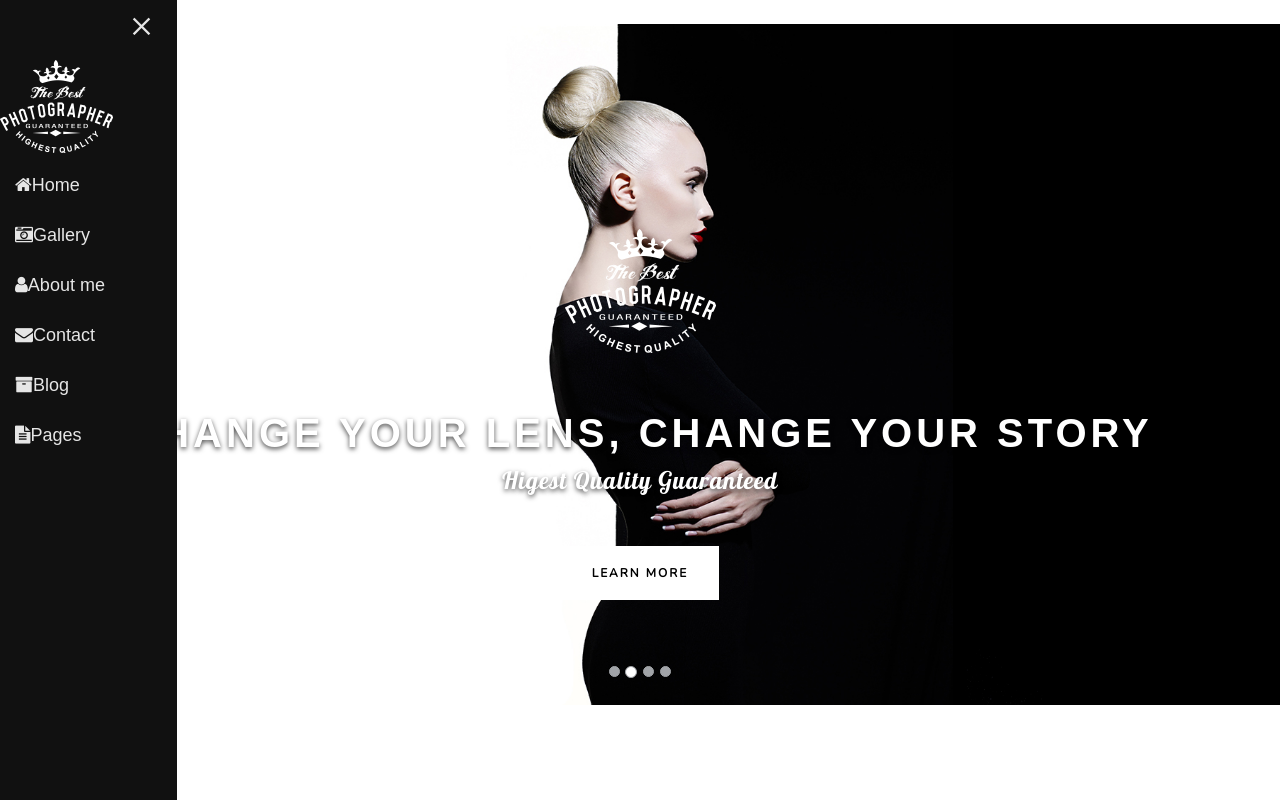
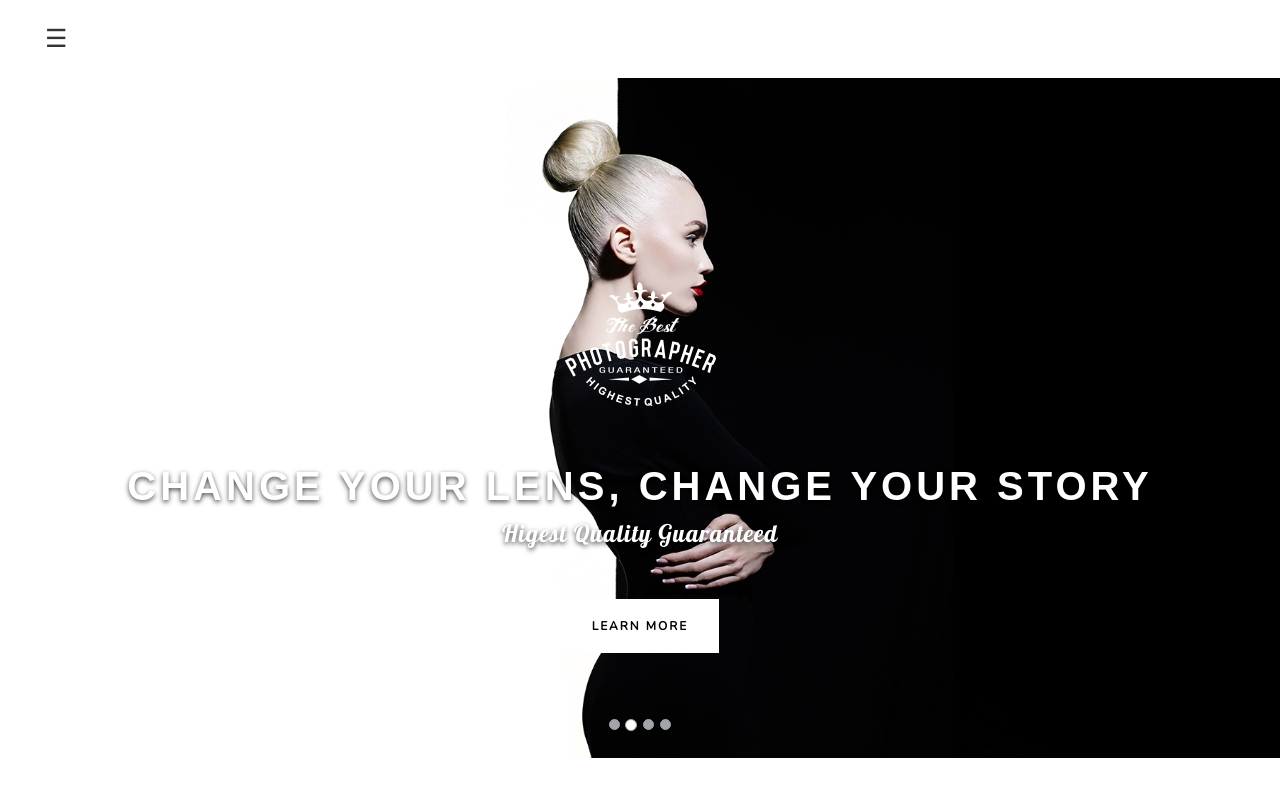
Before and after one commit to heydaralekber/Best-Photography-Animate-, a plain HTML site: page Photography/index.html in a window 1280 px wide. Shown: the top 802 px of the page. Drawn offline with nearby package versions, Linux system fonts and the light colour scheme.

Commit message:
edit HTML file

```diff
--- a/Photography/index.html
+++ b/Photography/index.html
@@ -5,6 +5,8 @@
     <meta http-equiv="X-UA-Compatible" content="IE=edge">
     <meta name="viewport" content="width=device-width, initial-scale=1">
     <title>Best Photography</title>
+     <script src="js/jquery.js"></script>
+      <script src="js/preloader.js"></script>
     <link href="https://fonts.googleapis.com/css?family=Raleway" rel="stylesheet">
     <link href="https://fonts.googleapis.com/css?family=Lobster" rel="stylesheet">
     <link href="https://cdn.rawgit.com/michalsnik/aos/2.1.1/dist/aos.css" rel="stylesheet">
@@ -18,25 +20,39 @@
     <link href="css/style.css" rel="stylesheet">
    <body>
 
+  <section id="ud_preloader">
+    <div id="ud_dots">
+      <div class="ud_dot" style="animation-name: ud_preloader_1;"></div>
+      <div class="ud_dot" style="animation-name: ud_preloader_2;"></div>
+      <div class="ud_dot" style="animation-name: ud_preloader_3;"></div>
+      <div class="ud_dot" style="animation-name: ud_preloader_4;"></div>
+    </div>
+    <div id="ud_bg_left" class="ud_pre_half"></div>
+    <div id="ud_bg_right" class="ud_pre_half"></div>
+  </section>
 
-<div id="mySidenav" class="sidenav" style="width: 177px;">
-<div class="logo_wrapper">
+
+
+
+<div id="mySidenav" class="sidenav">
+  <div class="logo_wrapper" style="margin-left: 16%;">
           <a href="index.html" class="logo">
             <img src="images/logo.png" alt="" class="img-responsive">
           </a>
         </div>
   <a href="javascript:void(0)" class="closebtn" onclick="closeNav()">&times;</a>
-  <ul class="nav navbar-nav sf-menu clearfix ">
-      <li class="active"><a href="index.html"><em class="fa fa-home"></em><span>Home</span></a></li>
-        <li class="sub-menu sub-menu-1"><a href="#"><em class="fa fa-camera-retro"></em><span>Gallery</span></a>
-          <li><a href="#"><em class="fa fa-user"></em><span>About me</span></a></li>
-              <li><a href="contact.html"><em class="fa fa-envelope"></em><span>Contact</span></a></li>
-          <li><a href="blog.html"><em class="fa fa-archive"></em><span>Blog</span></a></li>
-        <li class="sub-menu sub-menu-1"><a href="#"><em class="fa fa-file-text"></em><span>Pages</span></a>
+  <ul class="nav navbar-nav sf-menu clearfix " style="margin-top: 20%; margin-left: 5%;">
+      <li class="active"><a href="index.html"><em class="fa fa-home"></em><span style="font-size: 20px;">  Home</span></a></li>
+        <li class="sub-menu sub-menu-1"><a href="#"><em class="fa fa-camera-retro"></em><span style="font-size: 20px;">  Gallery</span></a>
+          <li><a href="#"><em class="fa fa-user"></em><span style="font-size: 20px;">  About me</span></a></li>
+              <li><a href="contact.html"><em class="fa fa-envelope"></em><span style="font-size: 20px;">  Contact</span></a></li>
+          <li><a href="blog.html"><em class="fa fa-archive"></em><span style="font-size: 20px;"> Blog</span></a></li>
+        <li class="sub-menu sub-menu-1"><a href="#"><em class="fa fa-file-text"></em><span style="font-size: 20px;"> Pages</span></a>
     </ul>
 </div>
-
-<span onclick="openNav()"><img src="images/logosmall.png"></span>
+<div id="main" class="mainOpen">
+  <a href="#"><span style="font-size:25px; color: #353535; margin-left: 25px;" onclick="openNav()">&#9776;</span></a>
+</div>
 
 
 <div id="myCarousel" class="carousel slide" data-ride="carousel">
@@ -91,6 +107,7 @@
     </div>
   </div>
 </div> <!-- End Slider -->
+
 
 <div class="we-are">
   <div class="container">
```
